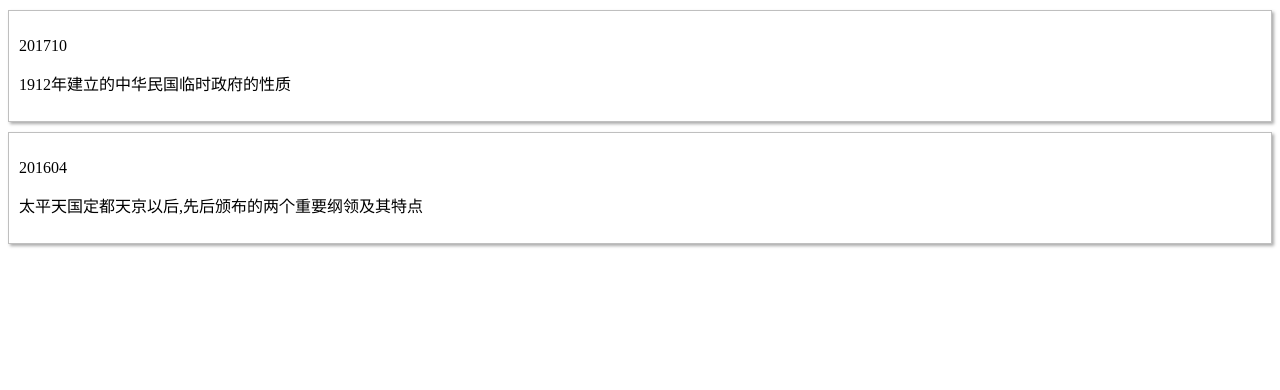
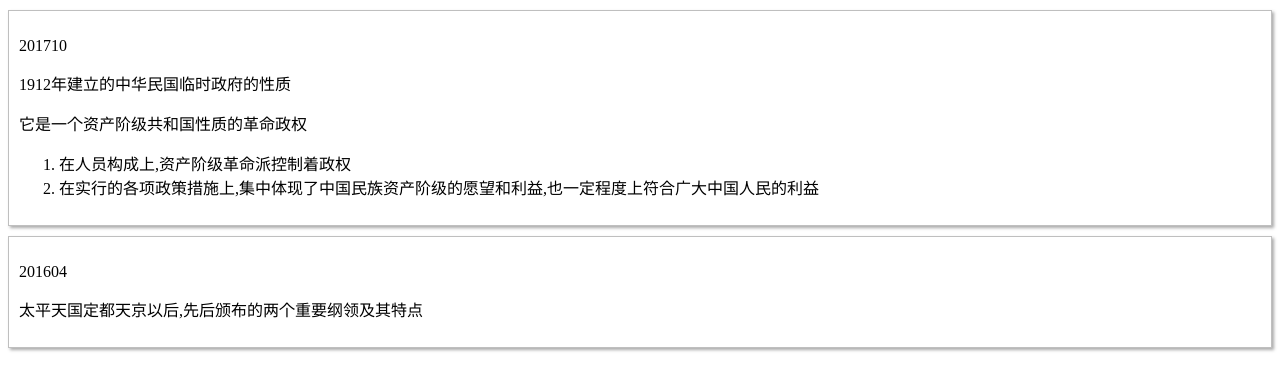
Before and after one commit to tck8888/vue_base_test, a website: page example/history/test-paper/first.27.html in a window 1280 px wide. Drawn offline with Linux system fonts and the light colour scheme.

Commit message:
简答题

```diff
--- a/example/history/test-paper/first.27.html
+++ b/example/history/test-paper/first.27.html
@@ -13,6 +13,12 @@
     <div class="app">
         <p>201710</p>
         <p>1912年建立的中华民国临时政府的性质</p>
+        它是一个资产阶级共和国性质的革命政权
+        <br>
+        <ol>
+            <li>在人员构成上,资产阶级革命派控制着政权</li>
+            <li>在实行的各项政策措施上,集中体现了中国民族资产阶级的愿望和利益,也一定程度上符合广大中国人民的利益</li>
+        </ol>
     </div>
     <div class="app">
         <p>201604</p>
```
Also changed, not shown: example/history/test-paper/first.26.html (+4 -0 lines), example/history/test-paper/first.28.html (+2 -0 lines), example/history/test-paper/first.29.html (+3 -0 lines).
